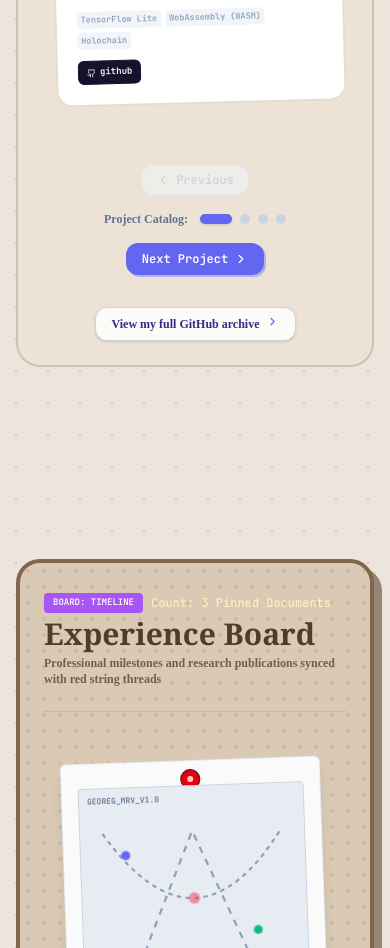
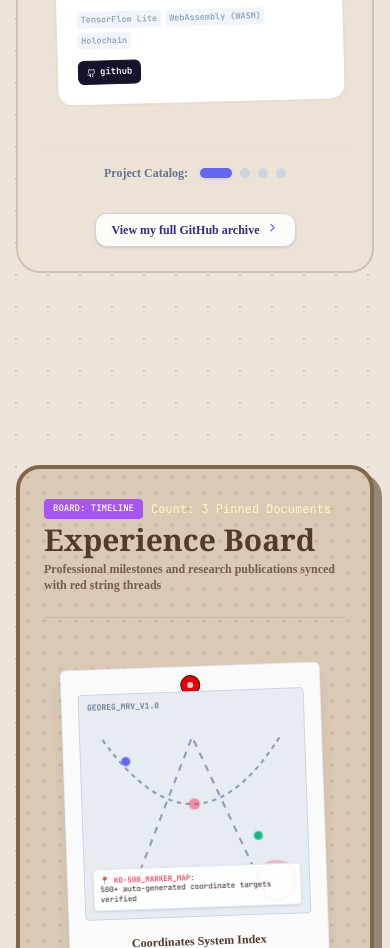
Before and after one commit to pratyasha7/portfolio_pratyasha, a React (Vite) app: page / in a window 390 px wide. Shown: the part 3133-4081 px from the top of the page. Built offline with nearby package versions, Linux system fonts and the light colour scheme; a web font is replaced by a local one.

Commit message:
refactor: remove previous and next buttons from bottom catalog bar

```diff
--- a/src/components/Projects.tsx
+++ b/src/components/Projects.tsx
@@ -429,25 +429,9 @@ export default function Projects() {
           </div>
         </div>
 
-        {/* Slider Bottom Navigation Bar */}
+        {/* Slider Bottom Indicator Dots */}
         {filteredProjects.length > 1 && (
-          <div className="flex flex-col sm:flex-row items-center justify-between gap-4 mt-4 pt-4 border-t border-[#ebdccd]">
-            {/* Left: Previous Button */}
-            <button
-              onClick={() => scroll("left")}
-              disabled={!canScrollLeft}
-              className={`inline-flex items-center gap-1.5 px-3.5 py-1.5 rounded-xl font-mono text-xs font-bold transition-all ${
-                canScrollLeft
-                  ? "bg-white text-slate-700 border-2 border-[#d0c2b2] hover:border-[#6366f1] hover:text-[#6366f1] shadow-[2px_2px_0px_rgba(138,119,9e,0.3)] hover:-translate-y-0.5 cursor-pointer active:translate-y-0"
-                  : "bg-slate-100/60 text-slate-300 border border-slate-200 cursor-not-allowed"
-              }`}
-            >
-              <ChevronLeft size={14} />
-              <span>Previous</span>
-            </button>
-
-            {/* Center: Slide indicator dots */}
-            <div className="flex items-center gap-2">
+          <div className="flex items-center justify-center gap-2 mt-4 pt-4 border-t border-[#ebdccd]">
             <span className="font-handwritten text-xs font-bold text-slate-500 mr-1 select-none">
               Project Catalog:
             </span>
@@ -472,21 +456,6 @@ export default function Projects() {
               );
             })}
           </div>
-
-            {/* Right: Next Button */}
-            <button
-              onClick={() => scroll("right")}
-              disabled={!canScrollRight}
-              className={`inline-flex items-center gap-1.5 px-3.5 py-1.5 rounded-xl font-mono text-xs font-bold transition-all ${
-                canScrollRight
-                  ? "bg-[#6366f1] text-white border-2 border-[#6366f1] hover:bg-[#5254d8] shadow-[2px_2px_0px_rgba(99,102,241,0.4)] hover:-translate-y-0.5 cursor-pointer font-black active:translate-y-0"
-                  : "bg-slate-100/60 text-slate-300 border border-slate-200 cursor-not-allowed"
-              }`}
-            >
-              <span>Next Project</span>
-              <ChevronRight size={14} />
-            </button>
-          </div>
         )}
 
         {/* Cardboard Card Tear Style signature at bottom of binder */}
```
Lines whose indentation alone changed are shown as unchanged.
